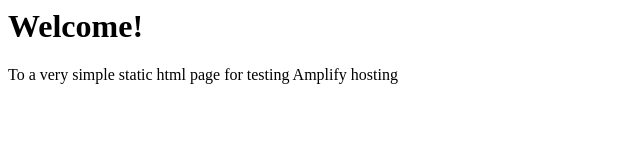
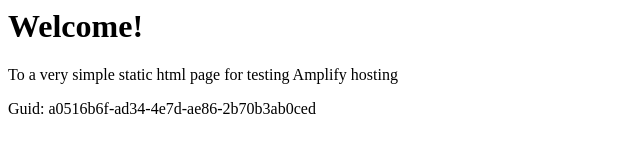
Before and after one commit to aws-aemilia-hkg/Github-PR-Commit-Integration-Test-DoNotTouch-v1-preprod-ap-east-1, a website: page src/index.html in a window 1280 px wide. Shown: the whole page, without its empty margins (0-640 px from the left). Drawn offline with Linux system fonts and the light colour scheme.

Commit message:
commit from integ tests

```diff
--- a/src/index.html
+++ b/src/index.html
@@ -1,3 +1,5 @@
+
+
 <html lang="en">
 
 <head>
@@ -10,6 +12,6 @@
 <body>
     <h1>Welcome!</h1>
     <p>To a very simple static html page for testing Amplify hosting</p>
-</body>
+    <p>Guid: a0516b6f-ad34-4e7d-ae86-2b70b3ab0ced</p></body>
 
 </html>
```
